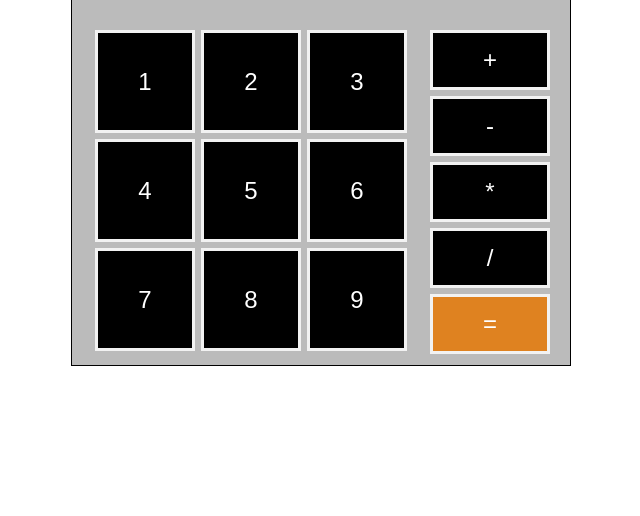
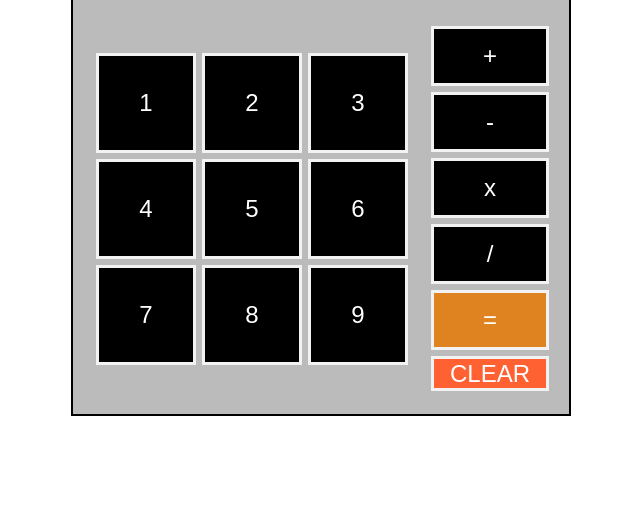
Before and after one commit to eseferr/odin-calculator, a plain HTML site: page index.html in a window 1280 px wide. Shown: the part 284-800 px from the top of the page, without its empty margins (319-959 px from the left). Drawn offline with Linux system fonts and the light colour scheme.

Commit message:
Add clear button

```diff
--- a/index.html
+++ b/index.html
@@ -36,9 +36,10 @@
           <div class="operations">
             <button class="btn btn-operations">+</button>
             <button class="btn btn-operations">-</button>
-            <button class="btn btn-operations">*</button>
+            <button class="btn btn-operations">x</button>
             <button class="btn btn-operations">/</button>
             <button class="btn btn-operations equal">=</button>
+            <button class="btn btn-operations clear">CLEAR</button>
           </div>
         </div>
       </div>
--- a/style.css
+++ b/style.css
@@ -13,8 +13,8 @@
   display: flex;
   flex-direction: column;
   width: 500px;
-  height: 500px;
-  border: 1px solid;
+  height: 600px;
+  border: 2px solid;
   justify-content: space-between;
   background-color: #bbbbbb;
   padding: 10px;
@@ -61,7 +61,9 @@
   margin: 10px;
 }
 .numbers {
-  justify-content: space-between;
+  justify-content: center;
+  display: flex;
+  flex-direction: column;
   width: 70%;
   margin: 10px;
 }
@@ -72,7 +74,7 @@
 }
 .btn {
   width: 100px;
-  height: 103px;
+  height: 100px;
   margin: 3px;
   font-size: 1.5rem;
   color: #fff;
@@ -93,3 +95,13 @@
 .equal {
   background-color: #df8220;
 }
+.equal:hover {
+  color: #df8220;
+}
+.clear {
+  height: 35px;
+  background-color: #ff6132;
+}
+.clear:hover {
+  color: #ff6132;
+}
```
